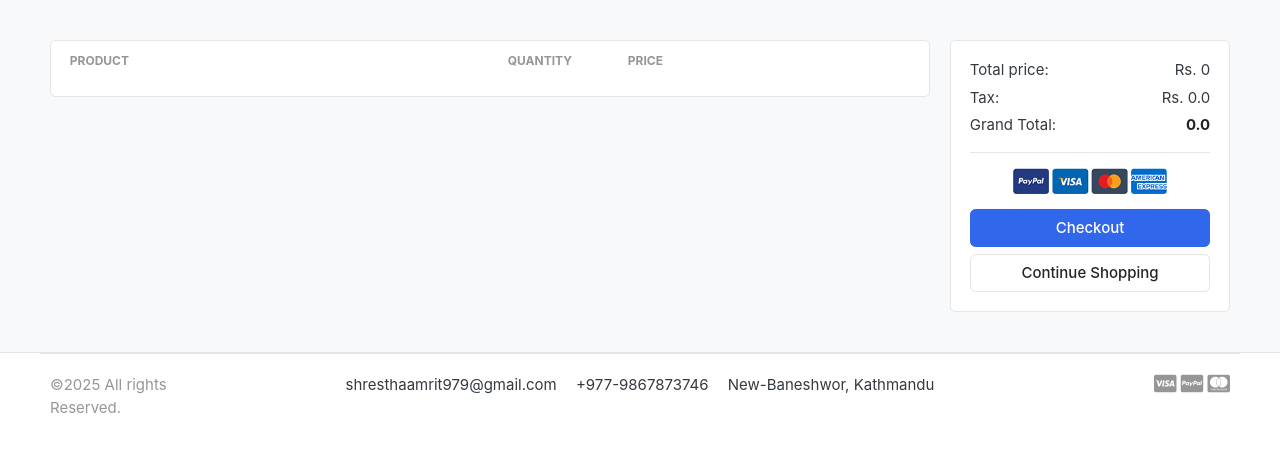
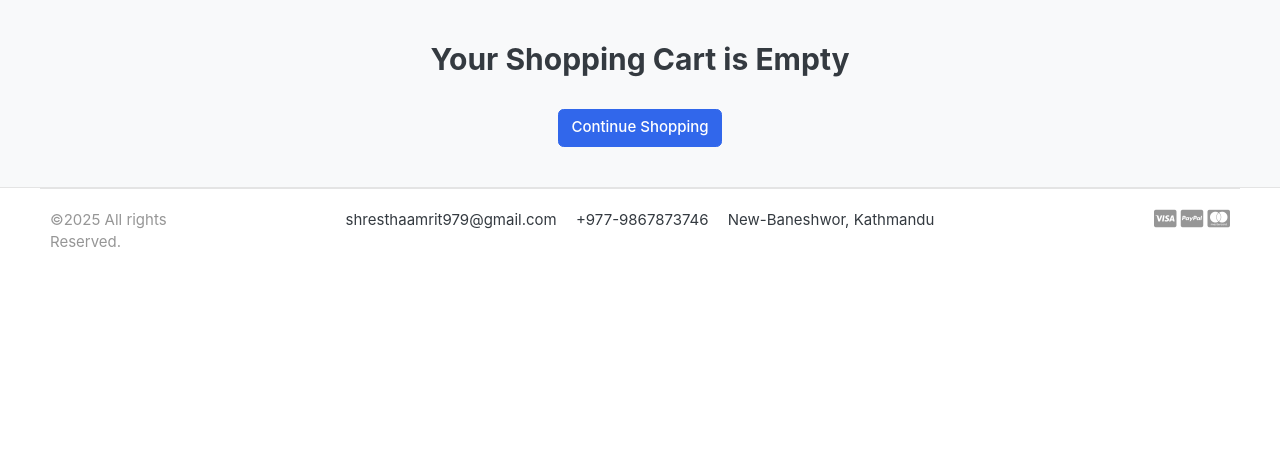
Before and after one commit to amritshrestha48/REET_MENS_ACCESSORIES, a Django app: page /cart/ in a window 1280 px wide. Shown: the part 118-570 px from the top of the page. Run offline with Django 5.2, Linux system fonts and the light colour scheme; data comes from the database, SQL or seed files in the repository; both versions use the stored data as it was after the commit; lists and menus that the app fills with data are empty; some libraries are stand-ins or nearby versions; some web fonts are replaced.

Commit message:
work on feature of cart

```diff
--- a/store/views.py
+++ b/store/views.py
@@ -1,6 +1,9 @@
 from django.shortcuts import render, get_object_or_404
 from .models import Product
 from category.models import Category
+from carts.models import CartItem
+
+from carts.views import _cart_id
 
 # Create your views here.
 
@@ -26,10 +29,12 @@ def store(request, category_slug=None):
 def product_detail(request, category_slug, product_slug):
     try:
         single_product = Product.objects.get(category__slug=category_slug, slug=product_slug)
+        in_cart = CartItem.objects.filter(cart__cart_id=_cart_id(request), product=single_product).exists()
     except Exception as e:
         raise e
 
     context ={
         'single_product': single_product,
+        'in_cart'       : in_cart,
     }
     return render(request, 'store/product_detail.html',  context)
--- a/templates/store/cart.html
+++ b/templates/store/cart.html
@@ -3,11 +3,18 @@
 
 {% block content %}
 
+
 <section class="section-content padding-y bg">
 <div class="container">
 
 <!-- ============================ COMPONENT 1 ================================= -->
-
+{% if not cart_items %}
+  <h2 class="text-center"> Your Shopping Cart is Empty </h2>
+  <br>
+  <div class="text-center">
+	<a href="{% url 'store' %}" class= "btn btn-primary">Continue Shopping</a>
+  </div>
+{% else %}
 <div class="row">
 	<aside class="col-lg-9">
 <div class="card">
@@ -28,7 +35,7 @@
 		<figure class="itemside align-items-center">
 			<div class="aside"><img src="{{ cart_item.product.images.url }}" class="img-sm"></div>
 			<figcaption class="info">
-				<a href="#" class="title text-dark">{{ cart_item.product.product_name}}</a>
+				<a href="{{ cart_item.product.get_url }}" class="title text-dark">{{ cart_item.product.product_name}}</a>
 				<p class="text-muted small">Color: 25 Mpx <br> Size: Canon</p>
 			</figcaption>
 		</figure>
@@ -84,7 +91,7 @@
                 <img src="{% static './images/misc/payments.png' %}" height="26">
 			</p>
 			<a href="./place-order.html" class="btn btn-primary btn-block"> Checkout </a>
-			<a href="./store.html" class="btn btn-light btn-block">Continue Shopping</a>
+			<a href="{% url 'store' %}" class="btn btn-light btn-block">Continue Shopping</a>
 		</div> <!-- card-body.// -->
 		</div> <!-- card.// -->
 
@@ -92,6 +99,7 @@
 
 
 </div> <!-- row.// -->
+{% endif %}
 <!-- ============================ COMPONENT 1 END .// ================================= -->
 
 </div> <!-- container .//  -->
```
Also changed, not shown: templates/store/product_detail.html (+6 -1 lines), templates/store/store.html (+15 -15 lines), db.sqlite3.
